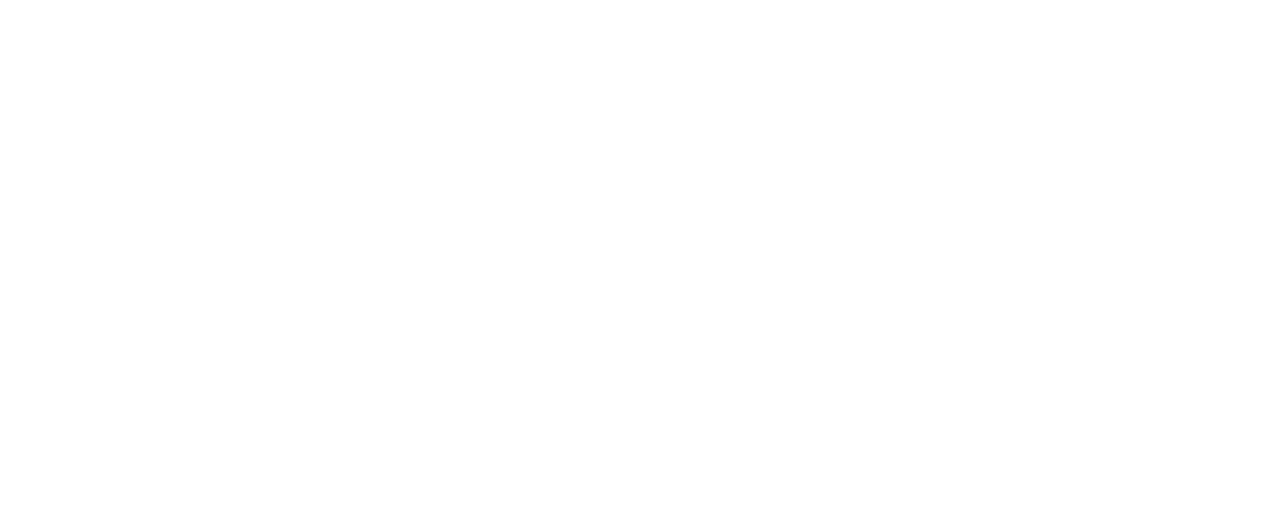
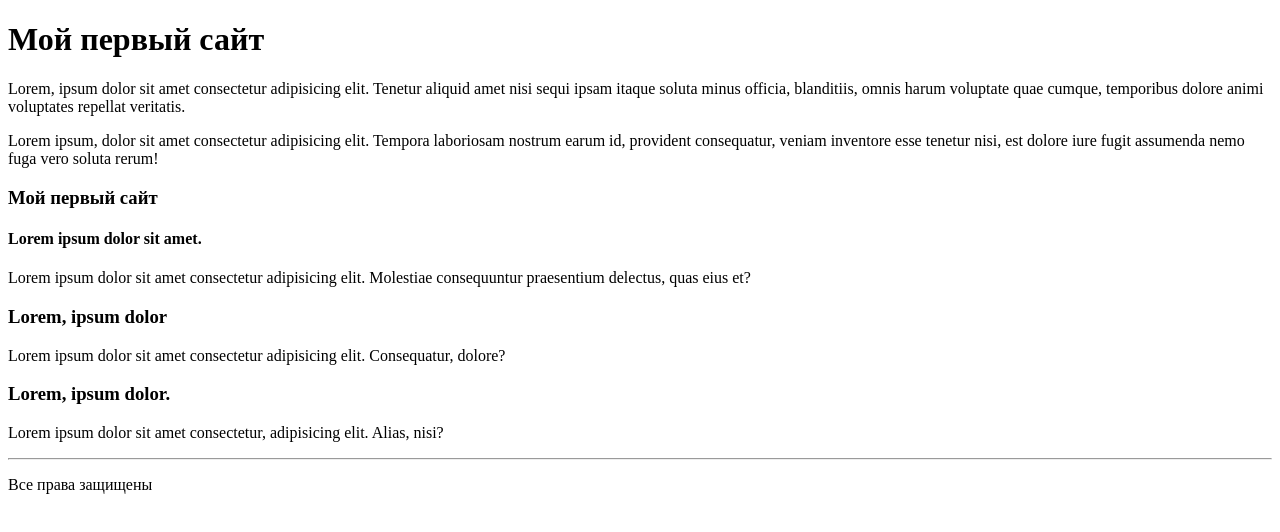
Before and after one commit to davaz88/project, a plain HTML site: page Study HTML/Lesson1/index.html in a window 1280 px wide. Drawn offline with Linux system fonts and the light colour scheme.

Commit message:
new lesson

```diff
--- a/Study HTML/Lesson1/index.html
+++ b/Study HTML/Lesson1/index.html
@@ -12,7 +12,25 @@
 <body>
     <header></header>
 
-    <body></body>
+    <body>
+        <h1>Мой первый сайт</h1>
+        <p>Lorem, ipsum dolor sit amet consectetur adipisicing elit. Tenetur aliquid amet nisi sequi ipsam itaque soluta
+            minus officia, blanditiis, omnis harum voluptate quae cumque, temporibus dolore animi voluptates repellat
+            veritatis.</p>
+        <p>Lorem ipsum, dolor sit amet consectetur adipisicing elit. Tempora laboriosam nostrum earum id, provident
+            consequatur, veniam inventore esse tenetur nisi, est dolore iure fugit assumenda nemo fuga vero soluta
+            rerum!</p>
+        <h3>Мой первый сайт</h3>
+        <h4>Lorem ipsum dolor sit amet.</h4>
+        <p>Lorem ipsum dolor sit amet consectetur adipisicing elit. Molestiae consequuntur praesentium delectus, quas
+            eius et?</p>
+        <h3>Lorem, ipsum dolor</h3>
+        <p>Lorem ipsum dolor sit amet consectetur adipisicing elit. Consequatur, dolore?</p>
+        <h3>Lorem, ipsum dolor.</h3>
+        <p>Lorem ipsum dolor sit amet consectetur, adipisicing elit. Alias, nisi?</p>
+        <hr>
+        <p>Все права защищены</p>
+    </body>
     <Footer></Footer>
 
 </body>
```
